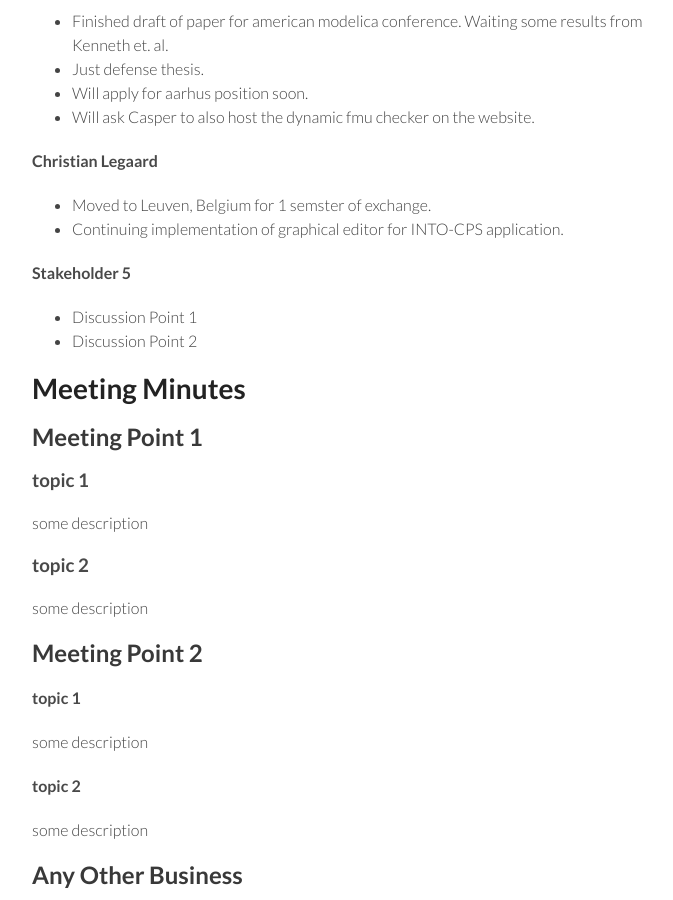
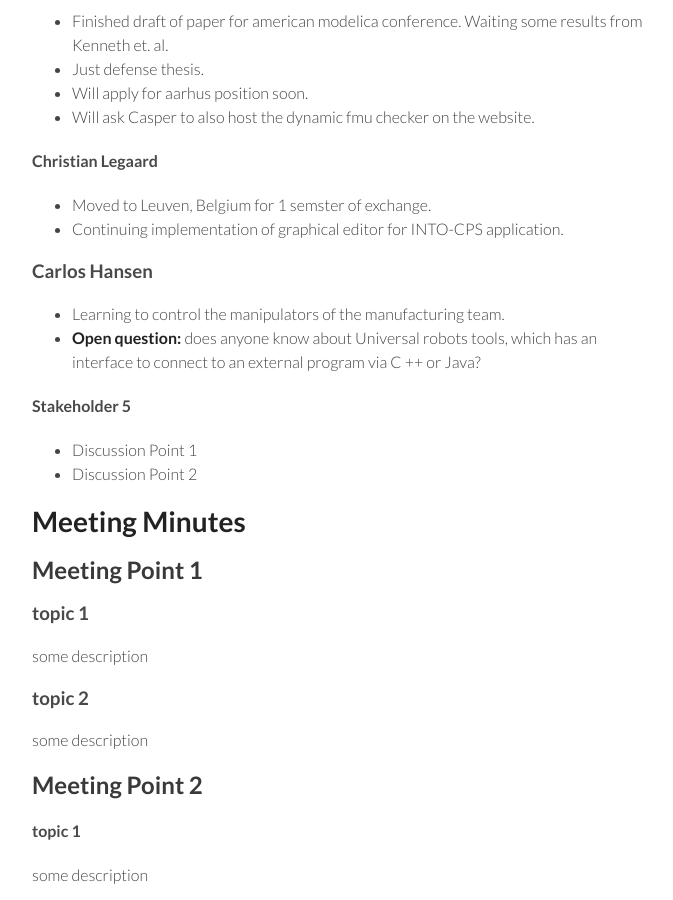
Before and after one commit to digitaltwincentre/digitaltwincentre.github.io, a Jekyll site: the page built from _biweeklies/Biweekly-3.md, in a window 1280 px wide and 900 px high, scrolled down 1523 px. Shown: the whole window, without its empty margins (418-1091 px from the left). Built offline with Jekyll 4.4.1, drawn with Linux system fonts in a browser that asks for light colours; nearby versions of some CDN libraries.

Commit message:
Update Biweekly-3.md

```diff
--- a/_biweeklies/Biweekly-3.md
+++ b/_biweeklies/Biweekly-3.md
@@ -62,6 +62,10 @@ private information must be stored elsewhere.  -->
 * Moved to Leuven, Belgium for 1 semster of exchange.
 * Continuing implementation of graphical editor for INTO-CPS application.
 
+### Carlos Hansen
+* Learning to control the manipulators of the manufacturing team.
+* __Open question:__ does anyone know about Universal robots tools, which has an interface to connect to an external program via C ++ or Java?
+
 #### Stakeholder 5
 
 * Discussion Point 1
```
